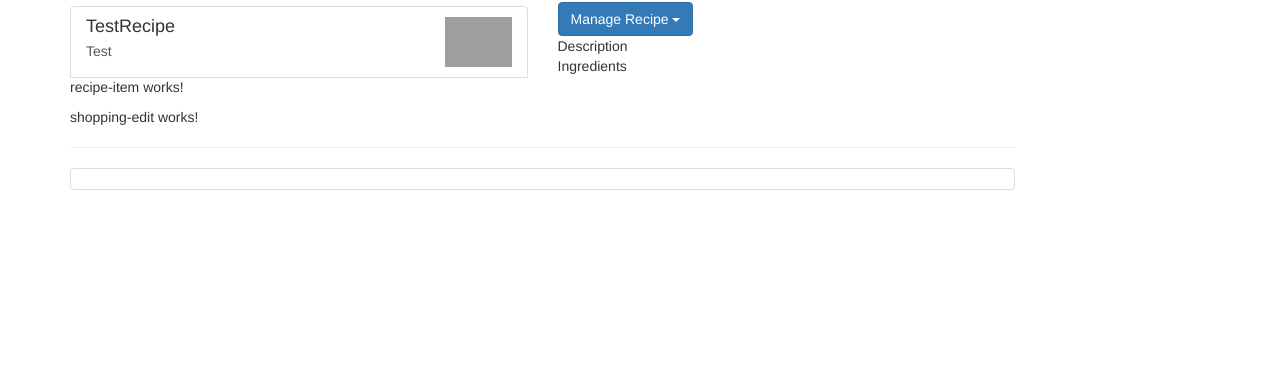
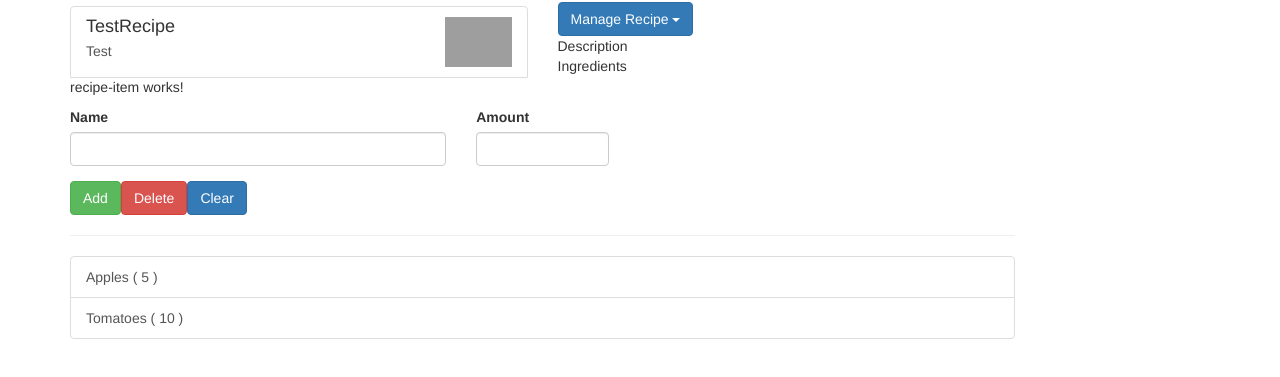
Before and after one commit to elleom/angular-recipes, an Angular app: page / in a window 1280 px wide. Shown: the part 161-538 px from the top of the page. Built offline with nearby package versions, Linux system fonts and the light colour scheme; grey boxes are pictures that could not be loaded.

Commit message:
finish simple layout

```diff
--- a/src/app/shopping-list/shopping-edit/shopping-edit.component.html
+++ b/src/app/shopping-list/shopping-edit/shopping-edit.component.html
@@ -1 +1,23 @@
-<p>shopping-edit works!</p>
+<div class="row">
+  <div class="col-xs-12">
+    <form>
+      <div class="row">
+        <div class="col-sm-5 form-group">
+          <label for="name">Name</label>
+          <input class="form-control" id="name" type="text">
+        </div>
+        <div class="col-sm-2 form-group">
+          <label for="amount">Amount</label>
+          <input class="form-control" id="amount" type="number">
+        </div>
+      </div>
+      <div class="row">
+        <div class="col-xs-12">
+          <button class="btn btn-success" type="submit">Add</button>
+          <button class="btn btn-danger" type="button">Delete</button>
+          <button class="btn btn-primary" type="button">Clear</button>
+        </div>
+      </div>
+    </form>
+  </div>
+</div>
--- a/src/app/shopping-list/shopping-list.component.html
+++ b/src/app/shopping-list/shopping-list.component.html
@@ -3,7 +3,8 @@
     <app-shopping-edit></app-shopping-edit>
     <hr>
     <ul class="list-group">
-      <a class="list-group-item" style="cursor: pointer"></a>
+      <a class="list-group-item" style="cursor: pointer"
+        *ngFor="let ingredient of ingredients">{{ ingredient.name }}  ( {{ingredient.amount }} )</a>
     </ul>
   </div>
 </div>
--- a/src/app/shopping-list/shopping-list.component.ts
+++ b/src/app/shopping-list/shopping-list.component.ts
@@ -1,4 +1,5 @@
 import {Component, OnInit} from "@angular/core";
+import {Ingredient} from "../shared/ingredient.model";
 
 @Component({
   selector: 'app-shopping-list',
@@ -6,7 +7,9 @@
   styleUrls: ['shopping-list.css']
 })
 export class ShoppingListComponent implements OnInit {
-  ingredients = [];
+  ingredients : Ingredient[] = [
+    new Ingredient('Apples', 5),
+    new Ingredient('Tomatoes', 10)];
 
   constructor(){
 
```
